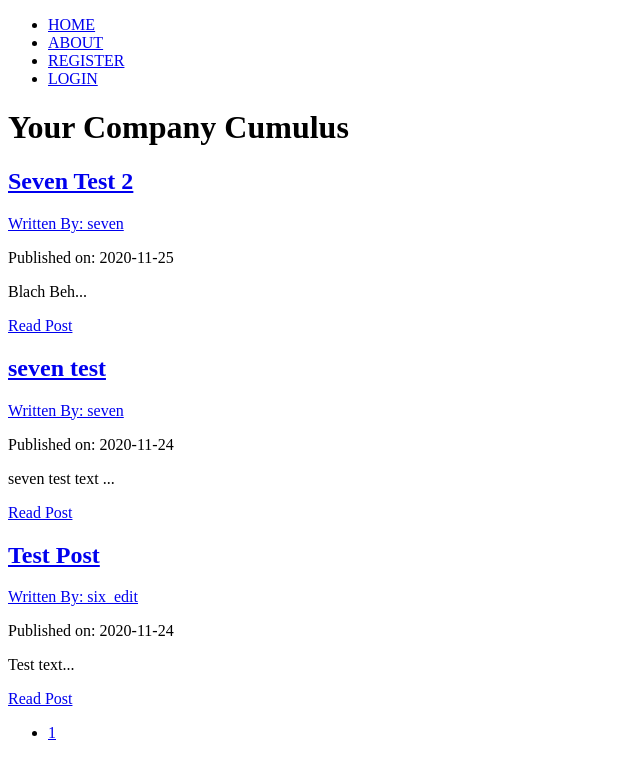
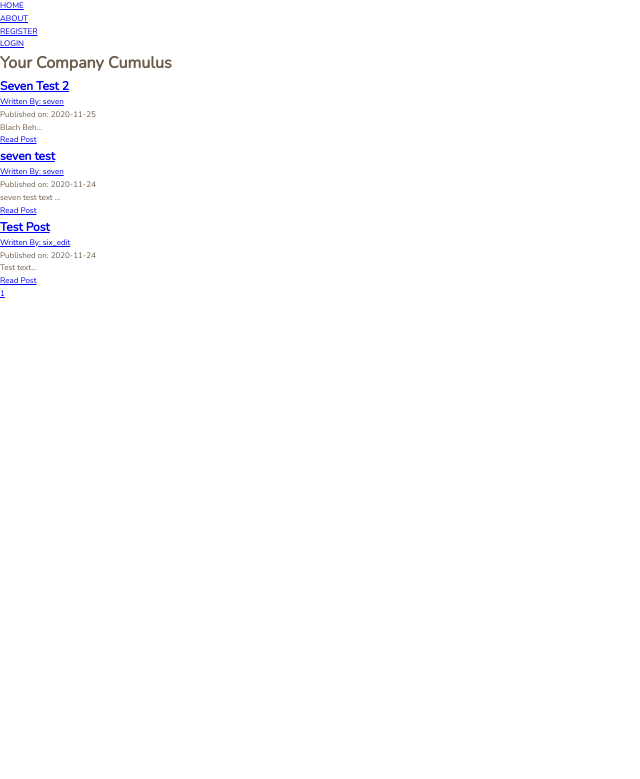
Before and after one commit to PascalPascarella/Cumulus, a Flask app: page / in a window 1280 px wide. Shown: the top 779 px of the page, without its empty margins (0-640 px from the left). Run offline with Flask 2, Linux system fonts and the light colour scheme; data comes from the database, SQL or seed files in the repository.

Commit message:
Modify extends context, Compile basic styles for html and body

```diff
--- a/cumulus/static/css/style.css
+++ b/cumulus/static/css/style.css
@@ -0,0 +1 @@
+*,*::before,*::after{margin:0;padding:0;box-sizing:inherit}html{box-sizing:border-box;font-size:62.5%}@media only screen and (min-width: 37.5em){html{font-size:50%}}body{font-family:"Nunito", sans-serif;color:#6D5D4B;font-weight:300;line-height:1.6}
--- a/cumulus/static/sass/_base.scss
+++ b/cumulus/static/sass/_base.scss
@@ -0,0 +1,45 @@
+// COLOR VARIABLES
+$color-primary: #ebab4a;
+$color-primary-dark: #d18717;
+
+$color-secondary: #101d2c;
+
+$color-grey-light-1: #f9f7f6;
+$color-grey-light-2: #aaa;
+
+$color-grey-dark-1: #54483A;
+$color-grey-dark-2: #6D5D4B;
+
+// FONT VARIABLES
+$font-primary: 'Nunito', sans-serif;
+$font-display: 'Josefin Sans', sans-serif;
+
+// RESPONSIVE BREAKPOINTS
+$bp-largest: 75em;   // 1200px
+$bp-large: 62.5em;   // 1000px
+$bp-medium: 50em;    // 800px;
+$bp-small: 37.5em;    // 600px;
+
+*,
+*::before,
+*::after {
+    margin: 0;
+    padding: 0;
+    box-sizing: inherit;
+}
+
+html {
+    box-sizing: border-box;
+    font-size: 62.5%; // 10px/16px = 62.5% -> 1rem = 10px
+
+    @media only screen and (min-width: $bp-small) {
+        font-size: 50%;
+    }
+}
+
+body {
+    font-family: $font-primary;
+    color: $color-grey-dark-2;
+    font-weight: 300;
+    line-height: 1.6;
+}
--- a/cumulus/static/sass/main.scss
+++ b/cumulus/static/sass/main.scss
@@ -0,0 +1 @@
+@import "base";
--- a/cumulus/templates/base.html
+++ b/cumulus/templates/base.html
@@ -3,7 +3,11 @@
 <head>
     <meta charset="UTF-8">
     <meta name="viewport" content="width=device-width, initial-scale=1.0">
-    <title>Document</title>
+    <meta http-equiv="X-UA-Compatible" content="ie=edge">
+
+    <link href="https://fonts.googleapis.com/css?family=Josefin+Sans:300,400,400i|Nunito:300,300i" rel="stylesheet">
+    <link rel="stylesheet" href="../static/css/style.css">
+    <title>Cumulus Team Chat</title>
 </head>
 <body>
 
@@ -33,10 +37,11 @@
         </li>
         {% endif %}
     </ul>
+
     <div class="container">
         {% block content %}
 
-        {% endblock %}
+        {% endblock content %}
     </div>
 
 </body>
--- a/cumulus/templates/index.html
+++ b/cumulus/templates/index.html
@@ -36,4 +36,6 @@
           {% endfor %}
         </nav>
     </div>
+
+
 {% endblock content %}
```
Also changed, not shown: cumulus/static/css/style.comp.css (+19 -0 lines), package.json (+4 -5 lines), cumulus/static/css/style.prefix.css (deleted).
